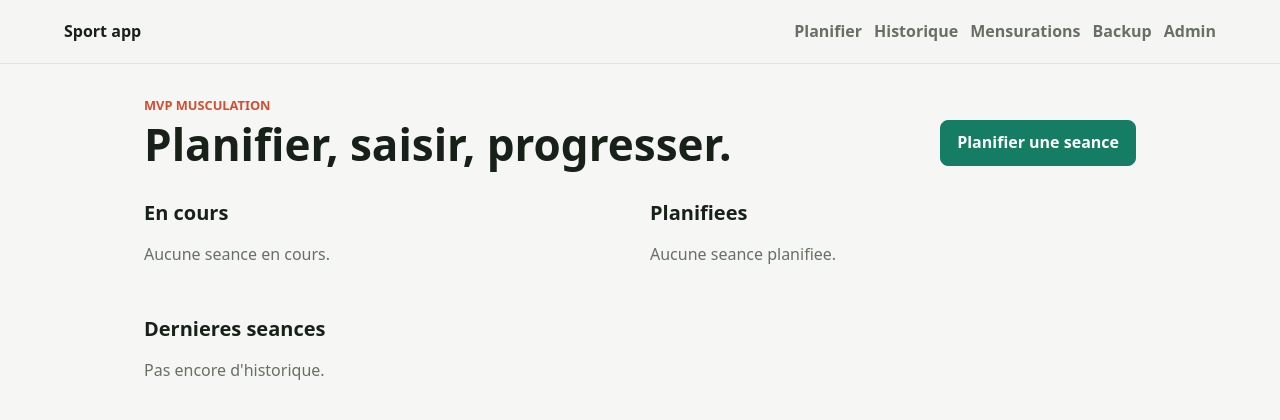
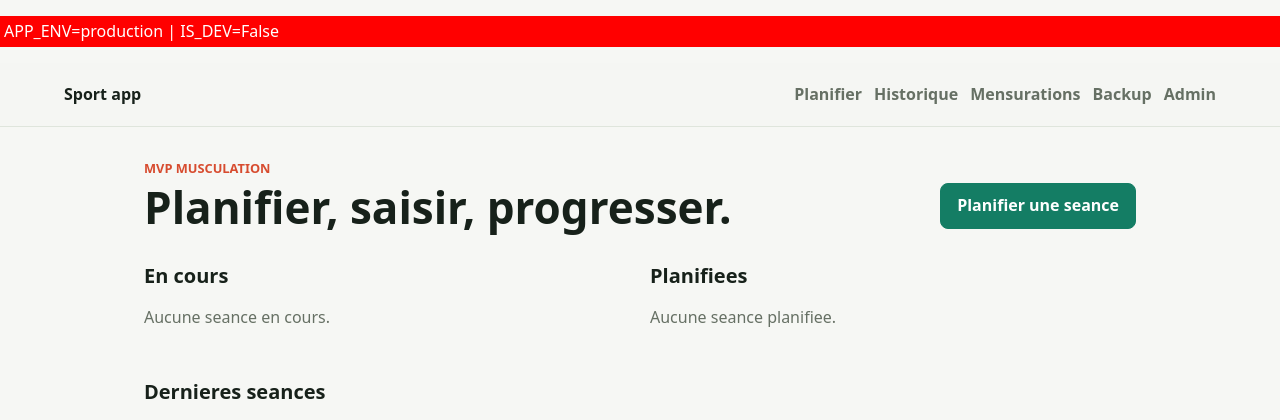
Before and after one commit to CyrilleNantes/sport-app, a Django app: page / in a window 1280 px wide. Shown: the top 420 px of the page. Run offline with Django 5.2, Linux system fonts and the light colour scheme; data that the repository does not hold is empty.

Commit message:
Ajouter ligne de debug temporaire APP_ENV dans base.html
Co-Authored-By: Claude Sonnet 4.6 <noreply@anthropic.com>

```diff
--- a/workouts/templates/workouts/base.html
+++ b/workouts/templates/workouts/base.html
@@ -9,6 +9,7 @@
 </head>
 
 <body>
+  <p style="background:red;color:white;padding:4px">APP_ENV={{ APP_ENV }} | IS_DEV={{ IS_DEV }}</p>
   {% if IS_DEV %}
   <div class="dev-banner">⚠ DEV — base de données de test, pas la prod</div>
   {% endif %}
```
